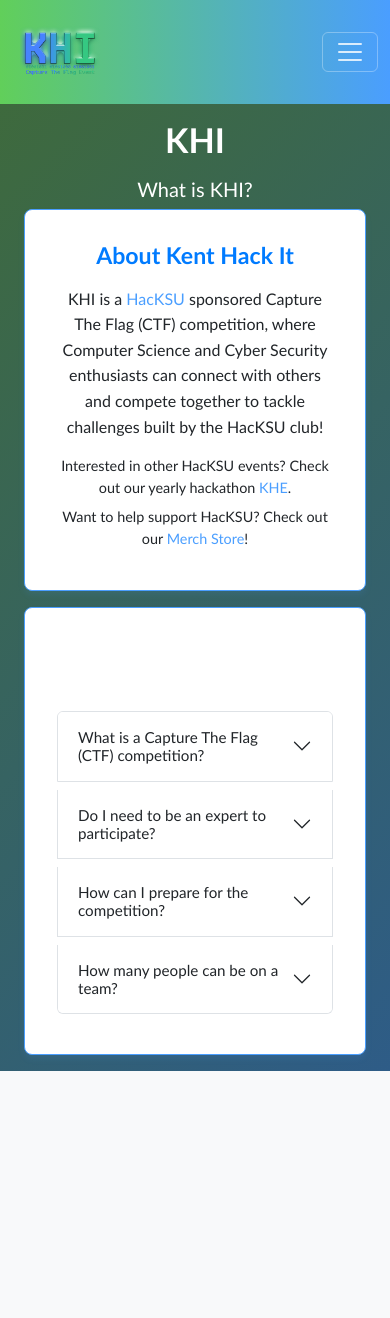
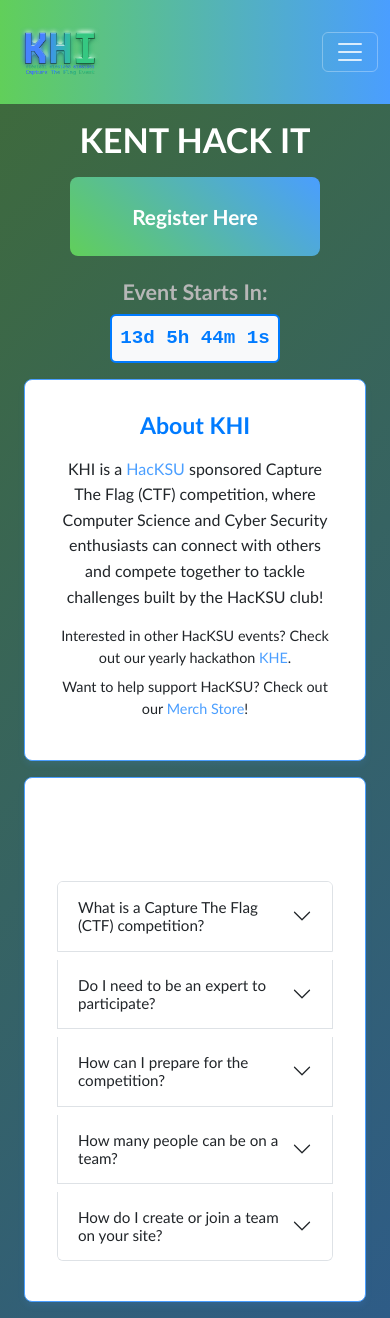
Before and after one commit to hacksu/kent-hack-it, a React (Create React App) app: page / in a window 390 px wide. Before the commit the page ends 1071 px from the top, so only its background shows below. Built offline with nearby package versions, Linux system fonts and the light colour scheme; no server answers.

Commit message:
BIG REGISTER BUTTON

```diff
--- a/src/pages/home.js
+++ b/src/pages/home.js
@@ -1,16 +1,70 @@
-import React from 'react';
+import React, { useState, useEffect } from 'react';
+import { Link } from 'react-router-dom';
 import Navbar from '../components/navbar.js';
 import '../App.css';
 
 export function Home() {
+  const [timeLeft, setTimeLeft] = useState('');
+
+  useEffect(() => {
+    const targetDate = new Date('2025-10-14T00:00:00').getTime();
+
+    const updateCountdown = () => {
+      const now = new Date().getTime();
+      const difference = targetDate - now;
+
+      if (difference > 0) {
+        const days = Math.floor(difference / (1000 * 60 * 60 * 24));
+        const hours = Math.floor((difference % (1000 * 60 * 60 * 24)) / (1000 * 60 * 60));
+        const minutes = Math.floor((difference % (1000 * 60 * 60)) / (1000 * 60));
+        const seconds = Math.floor((difference % (1000 * 60)) / 1000);
+
+        setTimeLeft(`${days}d ${hours}h ${minutes}m ${seconds}s`);
+      } else {
+        setTimeLeft('Event has started!');
+      }
+    };
+
+    // Update immediately
+    updateCountdown();
+
+    // Update every second
+    const timer = setInterval(updateCountdown, 1000);
+
+    // Cleanup timer on component unmount
+    return () => clearInterval(timer);
+  }, []);
+
   return (
     <div className="App">
       <Navbar />
       <header className="App-header d-flex flex-column" style={{ minHeight: '100vh', padding: '1rem 0' }}>
         {/* Hero Section */}
         <div className="text-center mb-auto">
-          <h1 className="display-4 fw-bold mb-3">KHI</h1>
-          <h4 className="lead">What is KHI?</h4>
+          <h1 className="display-4 fw-bold mb-3">KENT HACK IT</h1>
+          <div className="mb-4">
+            <Link to="/profile" className="btn btn-primary btn-lg px-4 py-4" style={{
+              fontSize: 'clamp(1.3rem, 4vw, 2rem)',
+              fontWeight: 'bold',
+              minWidth: '250px'
+            }}>
+              Register Here
+            </Link>
+          </div>
+          <div className="text-center mb-3">
+            <h4 className="mb-2" style={{ color: '#b7b7b7ff' }}>Event Starts In:</h4>
+            <div className="countdown-timer p-2 rounded" style={{
+              backgroundColor: '#f8f9fa',
+              border: '2px solid #007bff',
+              display: 'inline-block',
+              fontFamily: 'monospace',
+              fontSize: 'clamp(1.2rem, 3vw, 1.8rem)',
+              fontWeight: 'bold',
+              color: '#007bff'
+            }}>
+              {timeLeft || 'Loading...'}
+            </div>
+          </div>
         </div>
 
         {/* Main Content Container - Flexible sizing */}
@@ -21,7 +75,7 @@
               {/* About Section */}
               <div className="card p-3 p-md-4 shadow-sm mb-3 mb-md-4 flex-shrink-0">
                 <div className="card-body">
-                  <h3 className="text-center mb-3 mb-md-4" style={{ color: '#007bff' }}>About Kent Hack It</h3>
+                  <h3 className="text-center mb-3 mb-md-4" style={{ color: '#007bff' }}>About KHI</h3>
 
                   <p className="text-center mb-3 mb-md-4" style={{ fontSize: 'clamp(1rem, 2.5vw, 1.2rem)', lineHeight: '1.6' }}>
                     KHI is a <a href="https://hacksu.com/" className="link-primary">HacKSU</a> sponsored
@@ -131,6 +185,28 @@
                         </div>
                       </div>
                     </div>
+
+                    <div className="accordion-item mb-2 mb-md-3">
+                      <h2 className="accordion-header">
+                        <button
+                          className="accordion-button collapsed"
+                          type="button"
+                          data-bs-toggle="collapse"
+                          data-bs-target="#faq5"
+                          style={{ fontSize: 'clamp(0.95rem, 2.2vw, 1.1rem)' }}
+                        >
+                          How do I create or join a team on your site?
+                        </button>
+                      </h2>
+                      <div id="faq5" className="accordion-collapse collapse" data-bs-parent="#faqAccordion">
+                        <div className="accordion-body" style={{ fontSize: 'clamp(0.85rem, 2vw, 1rem)', lineHeight: '1.6' }}>
+                          After registering and logging in, navigate to the <strong>Profile</strong> section in the navigation menu, then click on the button that says <strong>Go to Team Page</strong>.
+                          There you can either <strong>create a new team</strong> by entering a team name, or <strong>join an existing team</strong> by
+                          selecting it from the dropdown list. Team leaders are responsible for approving any requests from others who want to join and coordinating
+                          with them. Remember, teams are limited to 4 members maximum!
+                        </div>
+                      </div>
+                    </div>
                   </div>
                 </div>
               </div>
```
